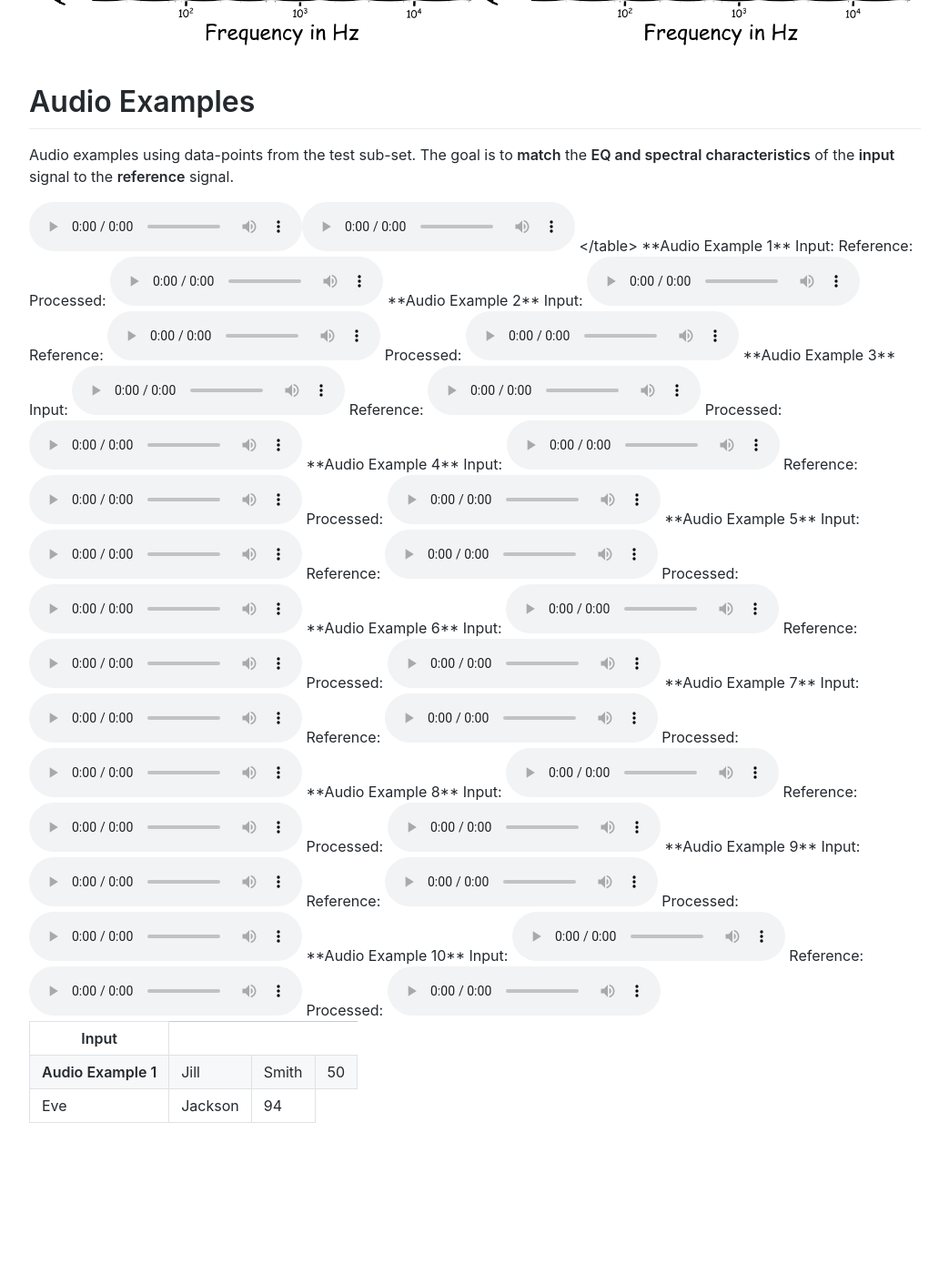
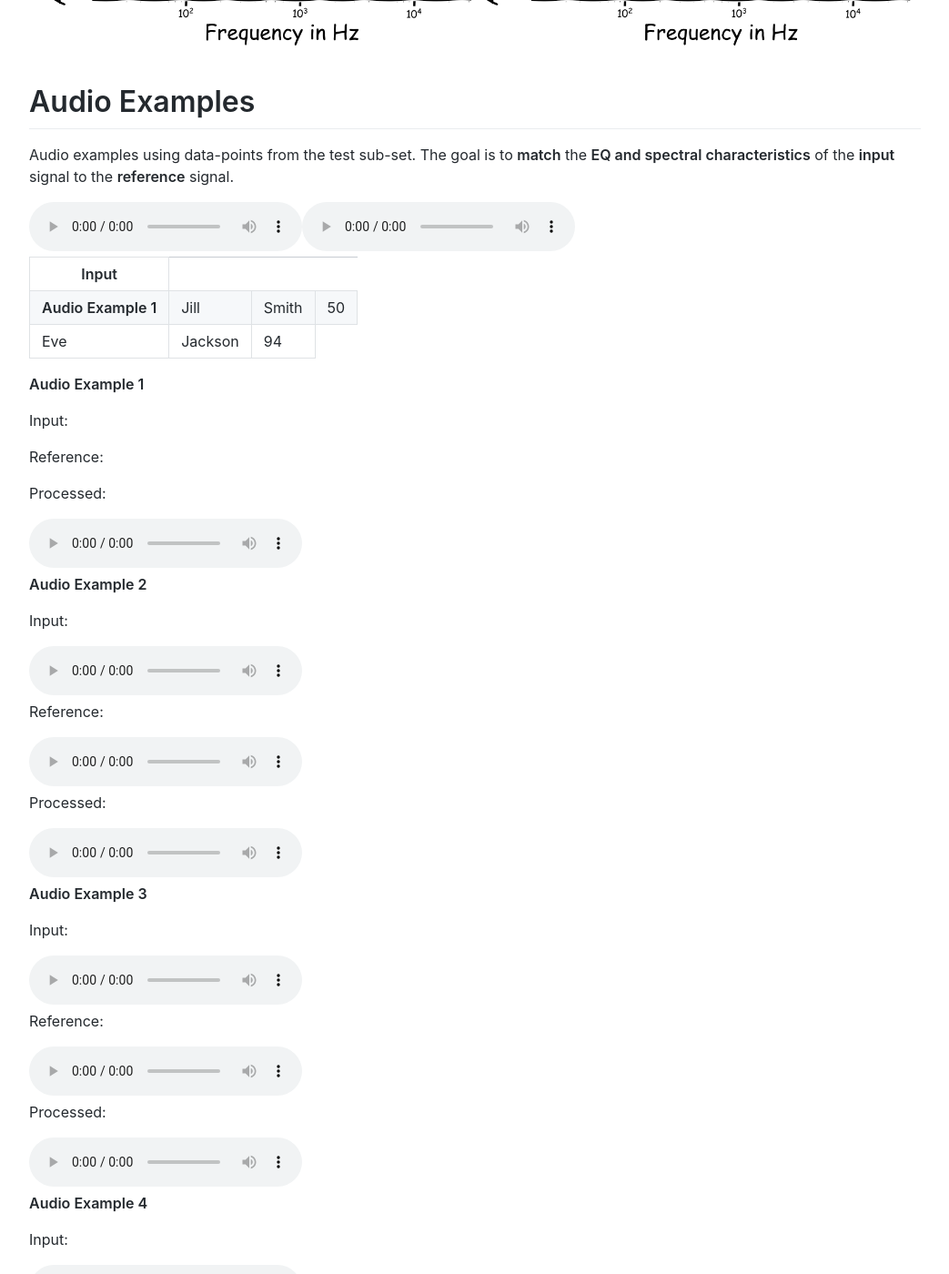
Before and after one commit to Js-Mim/sp-demo, a Jekyll site: the page built from index.md, in a window 1280 px wide and 1400 px high, scrolled down 3263 px. Shown: the whole window at 91% size, without its empty margins (118-1161 px from the left). Built offline with Jekyll 4.4.1, drawn with Linux system fonts in a browser that asks for light colours; comment, search, counter and statistics services are not loaded; before the commit the page ends 4529 px from its top, so only the background shows below that; some of the changed text lies outside the part shown.

Commit message:
Update index.md

```diff
--- a/index.md
+++ b/index.md
@@ -36,8 +36,8 @@ Audio examples using data-points from the test sub-set. The goal is to **match**
   <tr>
     <th>Input</th>
     <audio controls="1"><source src="https://raw.githubusercontent.com/Js-Mim/sp-demo/master/audio_files/ex1_input.wav"></audio>
-    <audio controls="1"><source src="https://raw.githubusercontent.com/Js-Mim/sp-demo/master/audio_files/ex1_reference.wav"></audio>
-
+    <audio controls="1"><source src="https://raw.githubusercontent.com/Js-Mim/sp-demo/master/audio_files/ex1_reference.wav"</audio>
+  </tr>
   <tr>
     <th> Audio Example 1 </th>
     <td>Jill</td>
```
